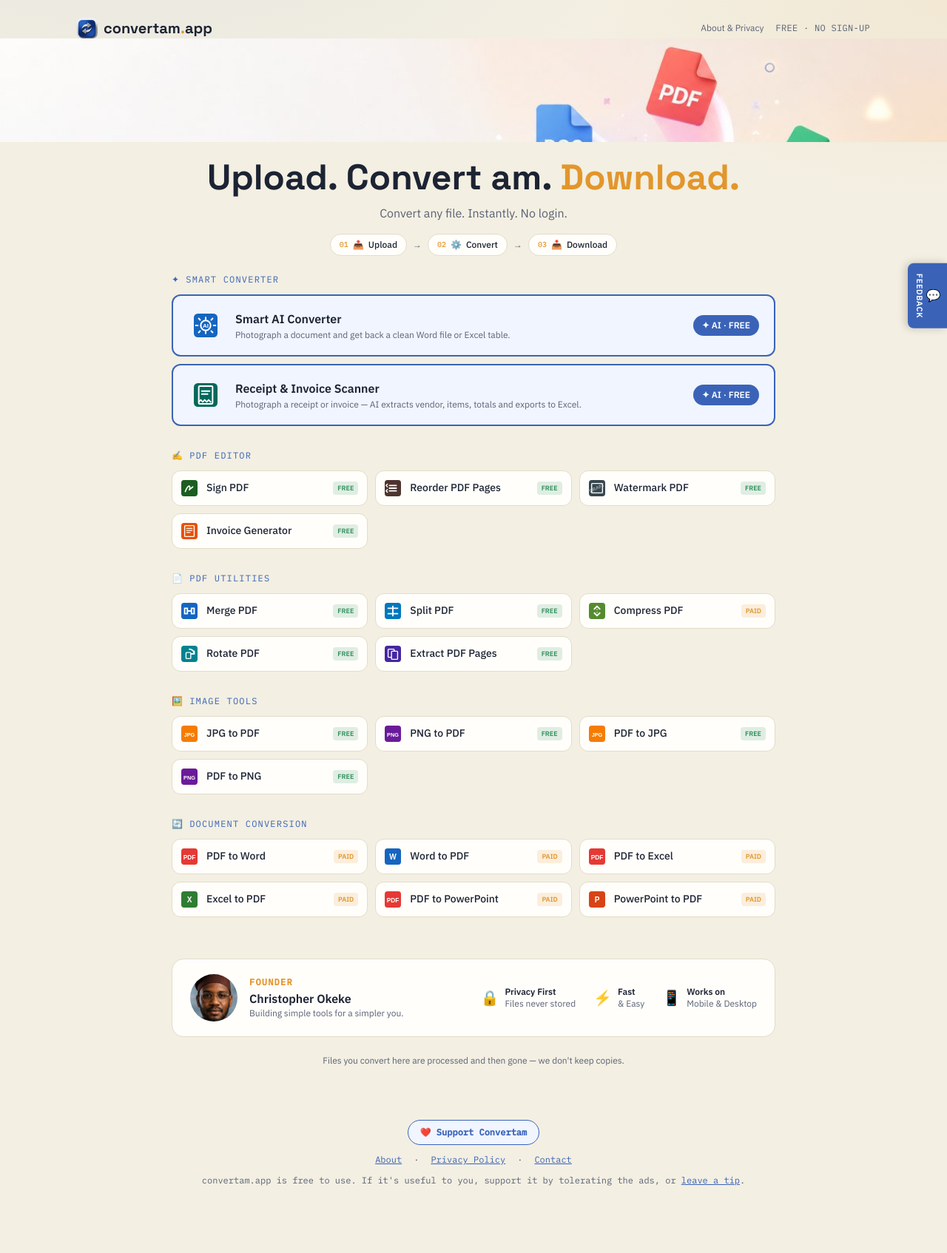
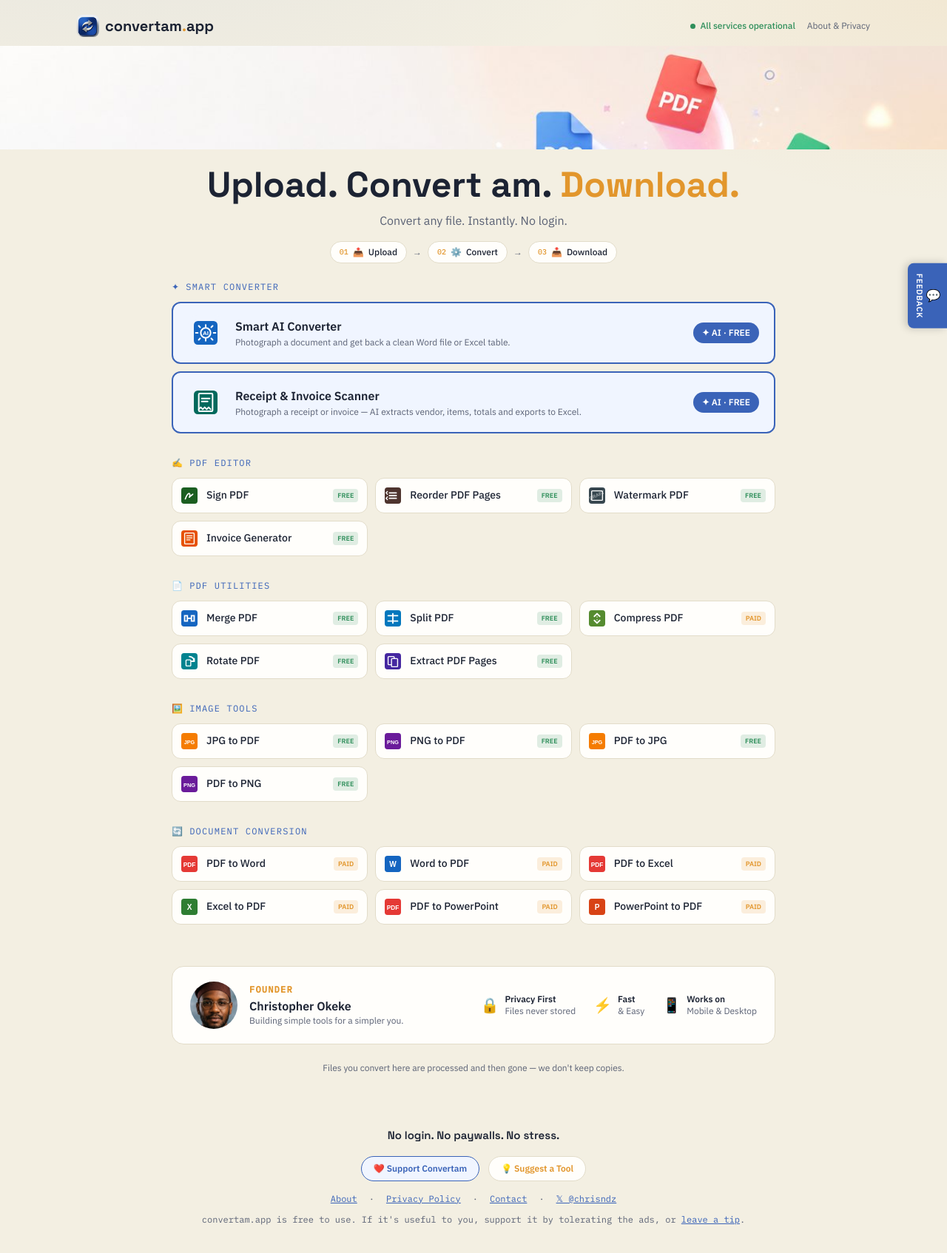
Before and after one commit to chris209code/convertam, a Next.js app: page / in a window 1280 px wide. Shown: the top 1694 px of the page at 74% size. Before the commit the page ends 1644 px from the top, so only its background shows below. Built offline with nearby package versions, Linux system fonts and the light colour scheme.

Commit message:
Add files via upload

```diff
--- a/components/Footer.js
+++ b/components/Footer.js
@@ -2,8 +2,14 @@
 
 export default function Footer() {
   return (
-    <footer className="text-center py-10 px-5 font-mono text-xs text-ink-soft">
-      <div className="mb-3">
+    <footer className="text-center py-10 px-5">
+      {/* Tagline */}
+      <p className="font-display font-semibold text-ink mb-4" style={{ fontSize: '15px' }}>
+        No login. No paywalls. No stress.
+      </p>
+
+      {/* Support + Suggest */}
+      <div className="flex items-center justify-center gap-3 mb-4 flex-wrap">
         <a
           href="https://paystack.com/pay/convertam-donate"
           target="_blank"
@@ -13,20 +19,36 @@
         >
           ❤️ Support Convertam
         </a>
+        <button
+          onClick={() => {
+            const widget = document.querySelector('[aria-label="Give feedback"]');
+            if (widget) widget.click();
+          }}
+          className="inline-flex items-center gap-2 px-4 py-2 rounded-full text-xs font-semibold transition-colors"
+          style={{ background: '#fffefb', color: '#e2962c', border: '1px solid #e2dcc9' }}
+        >
+          💡 Suggest a Tool
+        </button>
       </div>
-      <div className="flex items-center justify-center gap-4 mb-3">
+
+      {/* Links */}
+      <div className="flex items-center justify-center gap-4 mb-3 font-mono text-xs text-ink-soft flex-wrap">
         <Link href="/about" className="underline text-stamp-blue">About</Link>
         <span>·</span>
         <Link href="/about" className="underline text-stamp-blue">Privacy Policy</Link>
         <span>·</span>
         <a href="mailto:okekechris24@yahoo.com" className="underline text-stamp-blue">Contact</a>
+        <span>·</span>
+        <a href="https://x.com/chrisndz" target="_blank" rel="noopener noreferrer" className="underline text-stamp-blue">𝕏 @chrisndz</a>
       </div>
-      convertam.app is free to use. If it&apos;s useful to you, support it by tolerating
-      the ads, or{' '}
-      <a href="https://paystack.com/pay/convertam-donate" target="_blank" rel="noopener noreferrer" className="underline text-stamp-blue">
-        leave a tip
-      </a>
-      .
+
+      <p className="font-mono text-xs text-ink-soft">
+        convertam.app is free to use. If it&apos;s useful to you, support it by tolerating
+        the ads, or{' '}
+        <a href="https://paystack.com/pay/convertam-donate" target="_blank" rel="noopener noreferrer" className="underline text-stamp-blue">
+          leave a tip
+        </a>.
+      </p>
     </footer>
   );
 }
--- a/components/Header.js
+++ b/components/Header.js
@@ -2,27 +2,24 @@
 
 export default function Header() {
   return (
-    <header className="flex items-center justify-between max-w-6xl mx-auto px-5 md:px-10 pt-6">
+    <header>
+      <div className="flex items-center justify-between max-w-6xl mx-auto px-5 md:px-10 pt-5 pb-3">
         <Link href="/" className="flex items-center gap-2">
           {/* eslint-disable-next-line @next/next/no-img-element */}
-        <img
-          src="/logo.png"
-          alt="Convertam logo"
-          width="28"
-          height="28"
-          style={{ borderRadius: '7px' }}
-        />
+          <img src="/logo.png" alt="Convertam logo" width="30" height="30" style={{ borderRadius: '8px' }} />
           <span className="font-display font-bold text-xl">
             convertam<span className="text-stamp-amber">.</span>app
           </span>
         </Link>
         <div className="flex items-center gap-4">
+          <span className="hidden sm:flex items-center gap-1.5 text-xs font-medium" style={{ color: '#2f8f5b' }}>
+            <span style={{ width: 7, height: 7, borderRadius: '50%', background: '#2f8f5b', display: 'inline-block' }}></span>
+            All services operational
+          </span>
           <Link href="/about" className="text-xs text-ink-soft hover:text-ink transition-colors hidden sm:block">
             About & Privacy
           </Link>
-        <span className="hidden sm:block font-mono text-xs text-ink-soft tracking-wide">
-          FREE · NO SIGN-UP
-        </span>
+        </div>
       </div>
     </header>
   );
--- a/components/ToolIcons.js
+++ b/components/ToolIcons.js
@@ -166,7 +166,19 @@
   );
 }
 
-// Map slug to icon component
+export function FillPdfIcon({ size = 24 }) {
+  return (
+    <svg width={size} height={size} viewBox="0 0 32 32" fill="none">
+      <rect width="32" height="32" rx="8" fill="#0277BD"/>
+      <rect x="7" y="6" width="14" height="19" rx="2" stroke="white" strokeWidth="1.5" fill="none"/>
+      <line x1="10" y1="12" x2="18" y2="12" stroke="white" strokeWidth="1.5" strokeLinecap="round"/>
+      <line x1="10" y1="16" x2="18" y2="16" stroke="white" strokeWidth="1.5" strokeLinecap="round"/>
+      <line x1="10" y1="20" x2="14" y2="20" stroke="white" strokeWidth="1.5" strokeLinecap="round"/>
+      <circle cx="24" cy="24" r="6" fill="#e2962c"/>
+      <path d="M21.5 24l1.5 1.5 3-3" stroke="white" strokeWidth="1.5" strokeLinecap="round" strokeLinejoin="round"/>
+    </svg>
+  );
+}
 export function ToolIcon({ slug, size = 22 }) {
   const map = {
     'pdf-to-word': <><PdfIcon size={size}/></>,
@@ -184,6 +196,7 @@
     'compress-pdf': <><CompressIcon size={size}/></>,
     'rotate-pdf': <><RotateIcon size={size}/></>,
     'extract-pdf-pages': <><ExtractIcon size={size}/></>,
+    'fill-pdf': <><FillPdfIcon size={size}/></>,
     'sign-pdf': <><SignIcon size={size}/></>,
     'reorder-pdf': <><ReorderIcon size={size}/></>,
     'watermark-pdf': <><WatermarkIcon size={size}/></>,
--- a/components/ToolPageClient.js
+++ b/components/ToolPageClient.js
@@ -8,6 +8,7 @@
 import ReceiptScanWorkspace from '@/components/tools/ReceiptScanWorkspace';
 import CompressPdfWorkspace from '@/components/tools/CompressPdfWorkspace';
 import SignPdfWorkspace from '@/components/tools/SignPdfWorkspace';
+import FillPdfWorkspace from '@/components/tools/FillPdfWorkspace';
 import ReorderPdfWorkspace from '@/components/tools/ReorderPdfWorkspace';
 import WatermarkPdfWorkspace from '@/components/tools/WatermarkPdfWorkspace';
 import InvoiceGeneratorWorkspace from '@/components/tools/InvoiceGeneratorWorkspace';
@@ -102,6 +103,7 @@
           <CompressPdfWorkspace />
         </PaymentGate>
       )}
+      {tool.mode === 'fill' && <FillPdfWorkspace />}
       {tool.mode === 'sign' && <SignPdfWorkspace />}
       {tool.mode === 'reorder' && <ReorderPdfWorkspace />}
       {tool.mode === 'watermark' && <WatermarkPdfWorkspace />}
```
Lines whose indentation alone changed are shown as unchanged.
